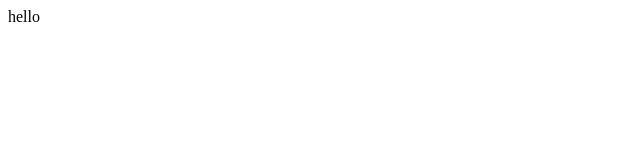
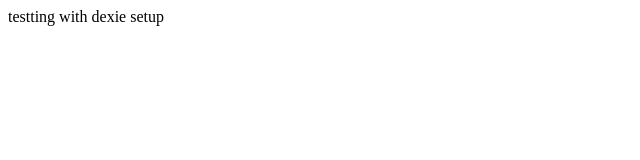
Before and after one commit to dcs-soni/vault-key, a React (Vite) app: page / in a window 1280 px wide. Shown: the top 160 px of the page, without its empty margins (0-640 px from the left). Built offline with nearby package versions, Linux system fonts and the light colour scheme.

Commit message:
test: checking the overall app

```diff
--- a/src/App.tsx
+++ b/src/App.tsx
@@ -1,7 +1,7 @@
 import "./App.css";
 
 function App() {
-  return <div>hello</div>;
+  return <div>testting with dexie setup</div>;
 }
 
 export default App;
```
